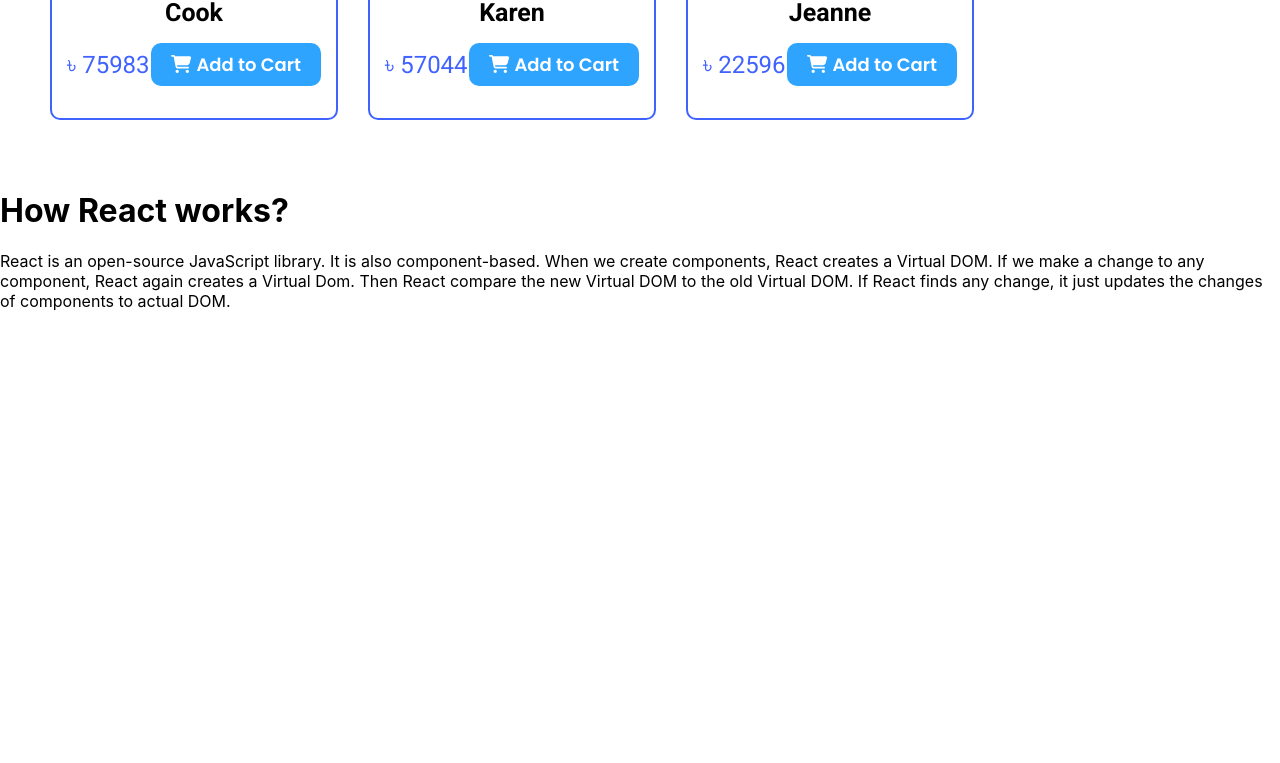
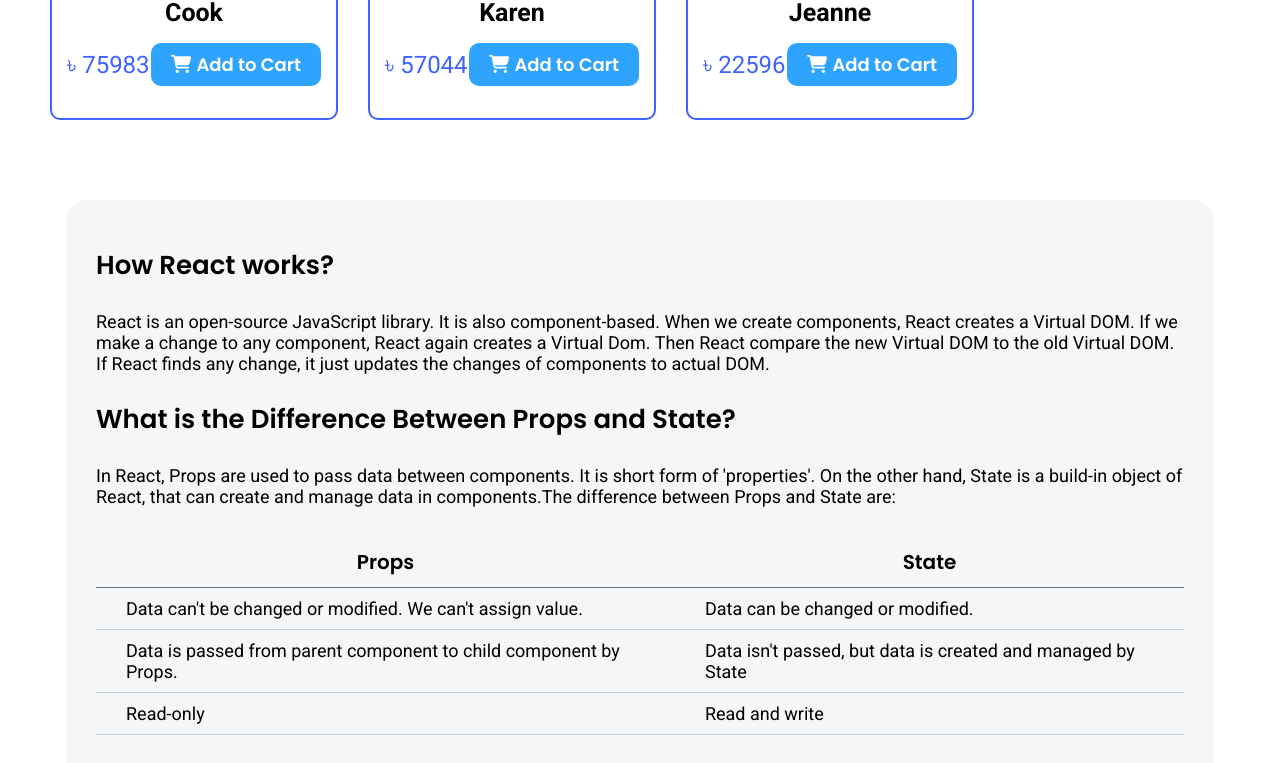
Before and after one commit to azizurrahman-zero/camera-shop, a React (Create React App) app: page / in a window 1280 px wide. Shown: the part 1236-1999 px from the top of the page. Before the commit the page ends 1569 px from the top, so only its background shows below. Built offline with nearby package versions, Linux system fonts and the light colour scheme; the HTML template or start-up script is replaced by a standard one.

Commit message:
Q&A 2 added

```diff
--- a/src/components/Theory/Theory.css
+++ b/src/components/Theory/Theory.css
@@ -0,0 +1,35 @@
+@import url('https://fonts.googleapis.com/css2?family=Poppins&family=Roboto:wght@400;700&display=swap');
+
+.theory-section{
+    font-family: 'Roboto', sans-serif;
+    width: 85%;
+    margin: 30px auto;
+    background-color: #F4F6F8;
+    padding: 20px 30px;
+    border-radius: 20px;
+}
+.theory-section h3{
+    font-size: 26px;
+    font-family: 'Poppins', sans-serif;
+}
+.theory-section p{
+    font-weight: 400;
+    font-size: 18px;
+}
+.table{
+    border-collapse: collapse;
+    margin: 30px auto;
+}
+.table thead th{
+    font-family: 'Poppins', sans-serif;
+    border-bottom: 1px solid #637381;
+    padding: 10px;
+    font-weight: 700;
+    font-size: 20px;
+}
+.table tbody td{
+    padding: 10px 30px;
+    border-bottom: 0.1px solid #C4CDD5;
+    font-weight: 400;
+    font-size: 18px;
+}
--- a/src/components/Theory/Theory.js
+++ b/src/components/Theory/Theory.js
@@ -1,11 +1,36 @@
 import React from 'react';
+import './Theory.css'
 
 const Theory = () => {
     return (
-        <div>
-            <h1>How React works?</h1>
+        <div className='theory-section'>
+            <h3>How React works?</h3>
             <p>React is an open-source JavaScript library. It is also component-based. When we create components, React creates a Virtual DOM. If we make a change to any component, React again creates a Virtual Dom. Then React compare the new Virtual DOM to the old Virtual DOM. If React finds any change, it just updates the changes of components to actual DOM.</p>
-            <h1></h1>
+
+            <h3>What is the Difference Between Props and State?</h3>
+            <p>In React, Props are used to pass data between components. It is short form of 'properties'. On the other hand, State is a build-in object of React, that can create and manage data in components.The difference between Props and State are:</p>
+            <table className='table'>
+                <thead>
+                    <tr>
+                        <th>Props</th>
+                        <th>State</th>
+                    </tr>
+                </thead>
+                <tbody>
+                    <tr>
+                        <td>Data can't be changed or modified. We can't assign value.</td>
+                        <td>Data can be changed or modified.</td>
+                    </tr>
+                    <tr>
+                        <td>Data is passed from parent component to child component by Props.</td>
+                        <td>Data isn't passed, but data is created and managed by State</td>
+                    </tr>
+                    <tr>
+                        <td>Read-only</td>
+                        <td>Read and write</td>
+                    </tr>
+                </tbody>
+            </table>
         </div>
     );
 };
```
